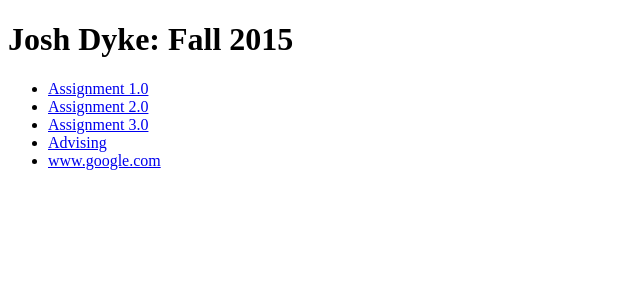
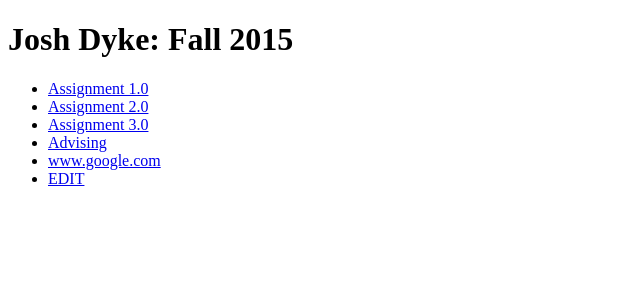
Before and after one commit to joshdyke/cs148develop, a PHP site: page /sitemap.php in a window 1280 px wide. Shown: the top 300 px of the page, without its empty margins (0-640 px from the left). Run offline with PHP 8.4, Linux system fonts and the light colour scheme.

Commit message:
this is a test

```diff
--- a/sitemap.php
+++ b/sitemap.php
@@ -19,6 +19,7 @@
             <li><a href="assignment3.0/join.php">Assignment 3.0</a></li>
             <li><a href="advising/index.php">Advising</a></li>
             <li><a href="https://www.google.com/">www.google.com</a></li>
+            <li><a href="https://www.google.com/">EDIT</a></li>
         </ul>
     </body>
 
```
